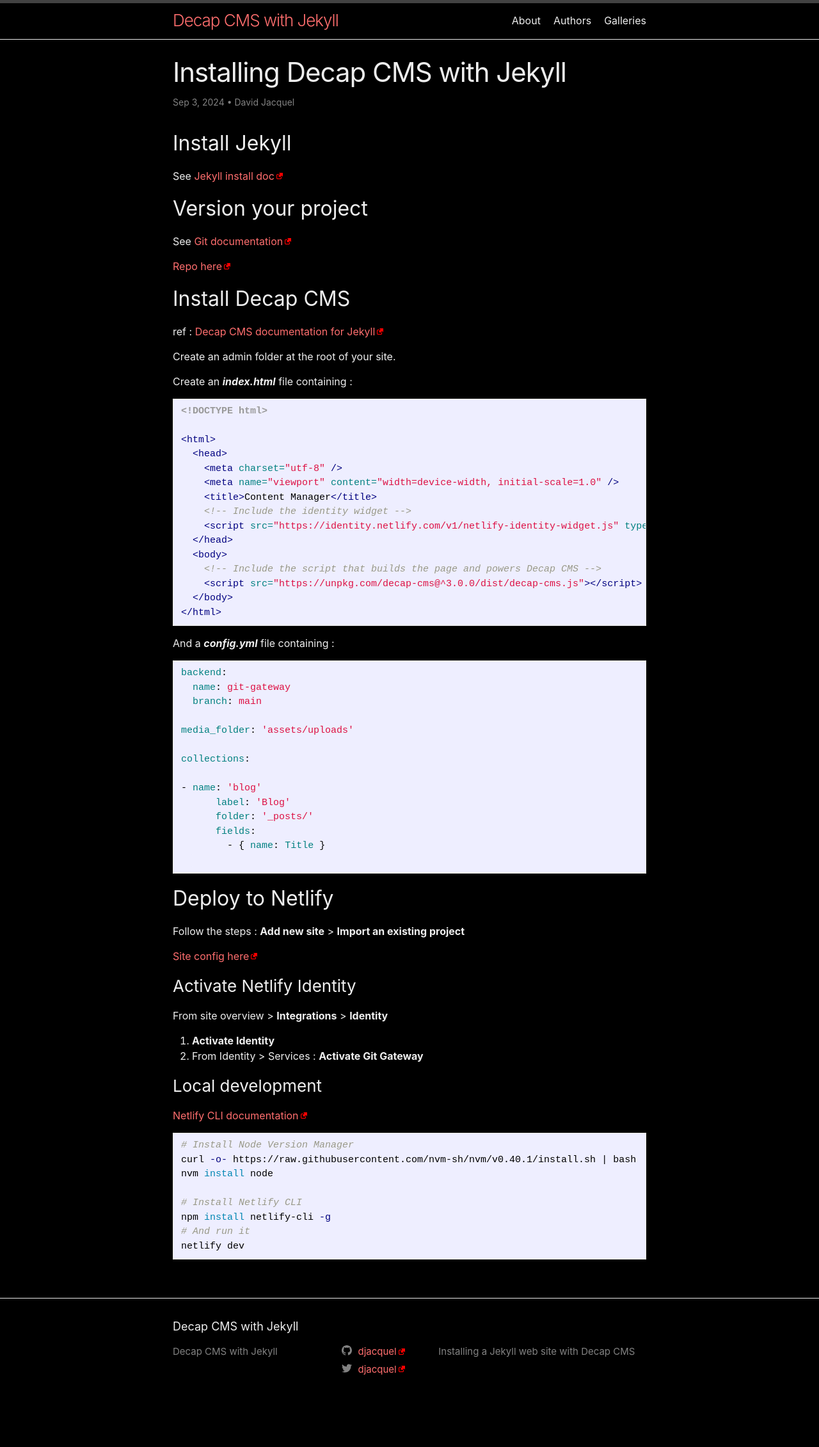
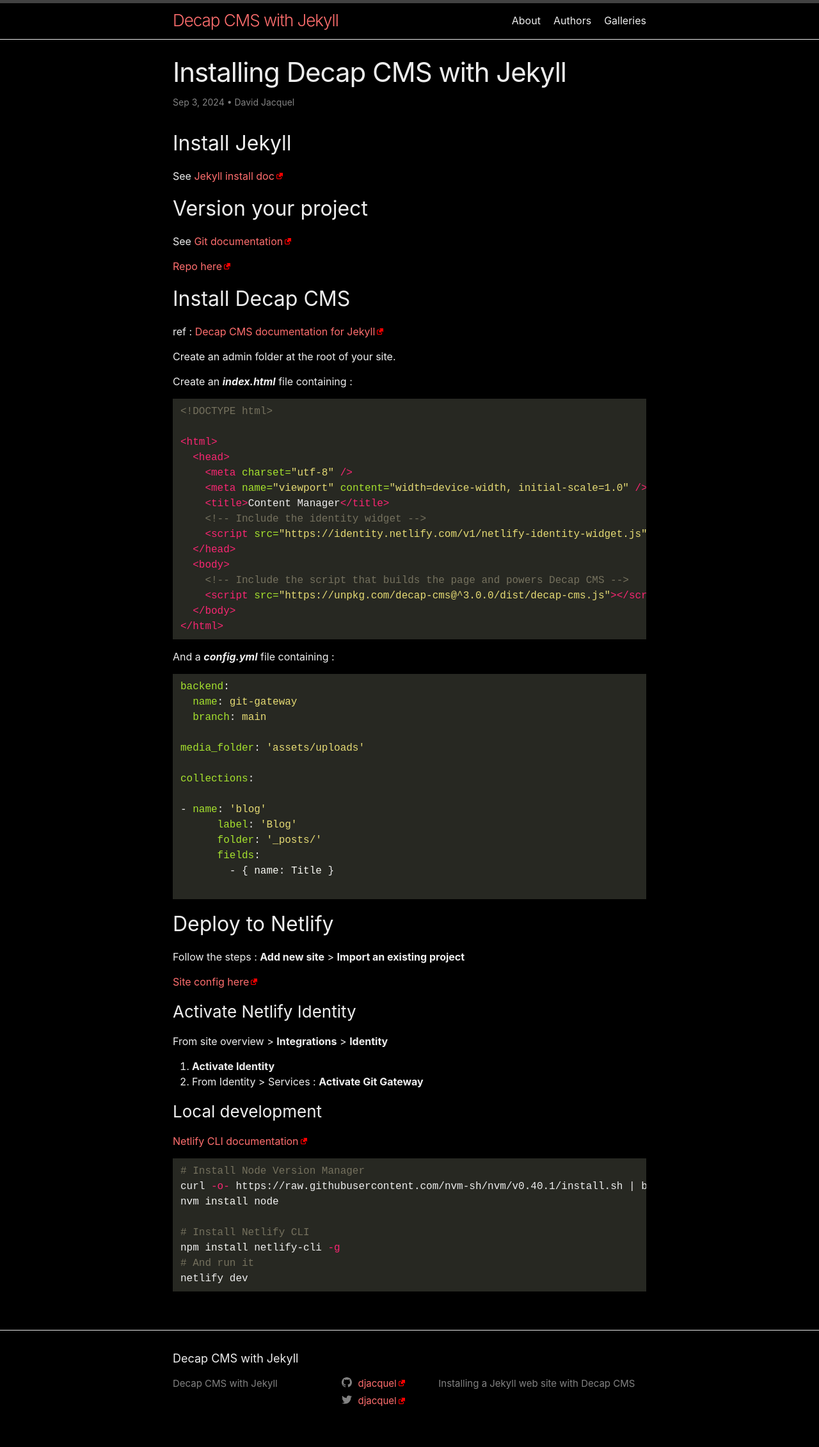
Before and after one commit to numerique-lde52/cdt, a Jekyll site: the page built from _posts/2024-09-03-installing-decap-cms-with-jekyll.md, in a window 1280 px wide. Shown: the whole page at 64% size. Built offline with Jekyll 4.4.1, drawn with Linux system fonts in a browser that asks for light colours; before the commit the page ends 2211 px from its top, so only the background shows below that.

Commit message:
styling code highlight

```diff
--- a/_includes/head.html
+++ b/_includes/head.html
@@ -4,6 +4,7 @@
   <meta name="viewport" content="width=device-width, initial-scale=1">
   {%- seo -%}
   <link rel="stylesheet" href="{{ "/assets/main.css" | relative_url }}">
+  <link rel="stylesheet" href="{{ "/assets/css/monokai.css" | relative_url }}">
   {%- feed_meta -%}
   {%- if jekyll.environment == 'production' and site.google_analytics -%}
     {%- include google-analytics.html -%}
--- a/_sass/minima.scss
+++ b/_sass/minima.scss
@@ -46,6 +46,6 @@
 // Import partials.
 @import
   "minima/base",
-  "minima/layout",
-  "minima/syntax-highlighting"
+  "minima/layout"
+  /* "minima/syntax-highlighting" */
 ;
--- a/_sass/minima/_base.scss
+++ b/_sass/minima/_base.scss
@@ -146,27 +146,27 @@
 /**
  * Code formatting
  */
-pre,
-code {
-  @include relative-font-size(0.9375);
-  border: 1px solid $grey-color-light;
-  border-radius: 3px;
-  background-color: #eef;
-}
+// pre,
+// code {
+//   @include relative-font-size(0.9375);
+//   border: 1px solid $grey-color-light;
+//   border-radius: 3px;
+//   background-color: #eef;
+// }
 
-code {
-  padding: 1px 5px;
-}
+// code {
+//   padding: 1px 5px;
+// }
 
 pre {
   padding: 8px 12px;
   overflow-x: auto;
 
-  > code {
-    border: 0;
-    padding-right: 0;
-    padding-left: 0;
-  }
+//   > code {
+//     border: 0;
+//     padding-right: 0;
+//     padding-left: 0;
+//   }
 }
 
 
--- /dev/null
+++ b/assets/css/monokai.css
@@ -0,0 +1,65 @@
+.highlight pre { background-color: #272822; }
+.highlight .hll { background-color: #272822; }
+.highlight .c { color: #75715e } /* Comment */
+.highlight .err { color: #960050; background-color: #1e0010 } /* Error */
+.highlight .k { color: #66d9ef } /* Keyword */
+.highlight .l { color: #ae81ff } /* Literal */
+.highlight .n { color: #f8f8f2 } /* Name */
+.highlight .o { color: #f92672 } /* Operator */
+.highlight .p { color: #f8f8f2 } /* Punctuation */
+.highlight .cm { color: #75715e } /* Comment.Multiline */
+.highlight .cp { color: #75715e } /* Comment.Preproc */
+.highlight .c1 { color: #75715e } /* Comment.Single */
+.highlight .cs { color: #75715e } /* Comment.Special */
+.highlight .ge { font-style: italic } /* Generic.Emph */
+.highlight .gs { font-weight: bold } /* Generic.Strong */
+.highlight .kc { color: #66d9ef } /* Keyword.Constant */
+.highlight .kd { color: #66d9ef } /* Keyword.Declaration */
+.highlight .kn { color: #f92672 } /* Keyword.Namespace */
+.highlight .kp { color: #66d9ef } /* Keyword.Pseudo */
+.highlight .kr { color: #66d9ef } /* Keyword.Reserved */
+.highlight .kt { color: #66d9ef } /* Keyword.Type */
+.highlight .ld { color: #e6db74 } /* Literal.Date */
+.highlight .m { color: #ae81ff } /* Literal.Number */
+.highlight .s { color: #e6db74 } /* Literal.String */
+.highlight .na { color: #a6e22e } /* Name.Attribute */
+.highlight .nb { color: #f8f8f2 } /* Name.Builtin */
+.highlight .nc { color: #a6e22e } /* Name.Class */
+.highlight .no { color: #66d9ef } /* Name.Constant */
+.highlight .nd { color: #a6e22e } /* Name.Decorator */
+.highlight .ni { color: #f8f8f2 } /* Name.Entity */
+.highlight .ne { color: #a6e22e } /* Name.Exception */
+.highlight .nf { color: #a6e22e } /* Name.Function */
+.highlight .nl { color: #f8f8f2 } /* Name.Label */
+.highlight .nn { color: #f8f8f2 } /* Name.Namespace */
+.highlight .nx { color: #a6e22e } /* Name.Other */
+.highlight .py { color: #f8f8f2 } /* Name.Property */
+.highlight .nt { color: #f92672 } /* Name.Tag */
+.highlight .nv { color: #f8f8f2 } /* Name.Variable */
+.highlight .ow { color: #f92672 } /* Operator.Word */
+.highlight .w { color: #f8f8f2 } /* Text.Whitespace */
+.highlight .mf { color: #ae81ff } /* Literal.Number.Float */
+.highlight .mh { color: #ae81ff } /* Literal.Number.Hex */
+.highlight .mi { color: #ae81ff } /* Literal.Number.Integer */
+.highlight .mo { color: #ae81ff } /* Literal.Number.Oct */
+.highlight .sb { color: #e6db74 } /* Literal.String.Backtick */
+.highlight .sc { color: #e6db74 } /* Literal.String.Char */
+.highlight .sd { color: #e6db74 } /* Literal.String.Doc */
+.highlight .s2 { color: #e6db74 } /* Literal.String.Double */
+.highlight .se { color: #ae81ff } /* Literal.String.Escape */
+.highlight .sh { color: #e6db74 } /* Literal.String.Heredoc */
+.highlight .si { color: #e6db74 } /* Literal.String.Interpol */
+.highlight .sx { color: #e6db74 } /* Literal.String.Other */
+.highlight .sr { color: #e6db74 } /* Literal.String.Regex */
+.highlight .s1 { color: #e6db74 } /* Literal.String.Single */
+.highlight .ss { color: #e6db74 } /* Literal.String.Symbol */
+.highlight .bp { color: #f8f8f2 } /* Name.Builtin.Pseudo */
+.highlight .vc { color: #f8f8f2 } /* Name.Variable.Class */
+.highlight .vg { color: #f8f8f2 } /* Name.Variable.Global */
+.highlight .vi { color: #f8f8f2 } /* Name.Variable.Instance */
+.highlight .il { color: #ae81ff } /* Literal.Number.Integer.Long */
+
+.highlight .gh { } /* Generic Heading & Diff Header */
+.highlight .gu { color: #75715e; } /* Generic.Subheading & Diff Unified/Comment? */
+.highlight .gd { color: #f92672; } /* Generic.Deleted & Diff Deleted */
+.highlight .gi { color: #a6e22e; } /* Generic.Inserted & Diff Inserted */
--- a/assets/main.scss
+++ b/assets/main.scss
@@ -40,7 +40,3 @@
 .hidden-caption-content {
   display: none;
 }
-
-.highlight code{
-  color: #000;
-}
```
